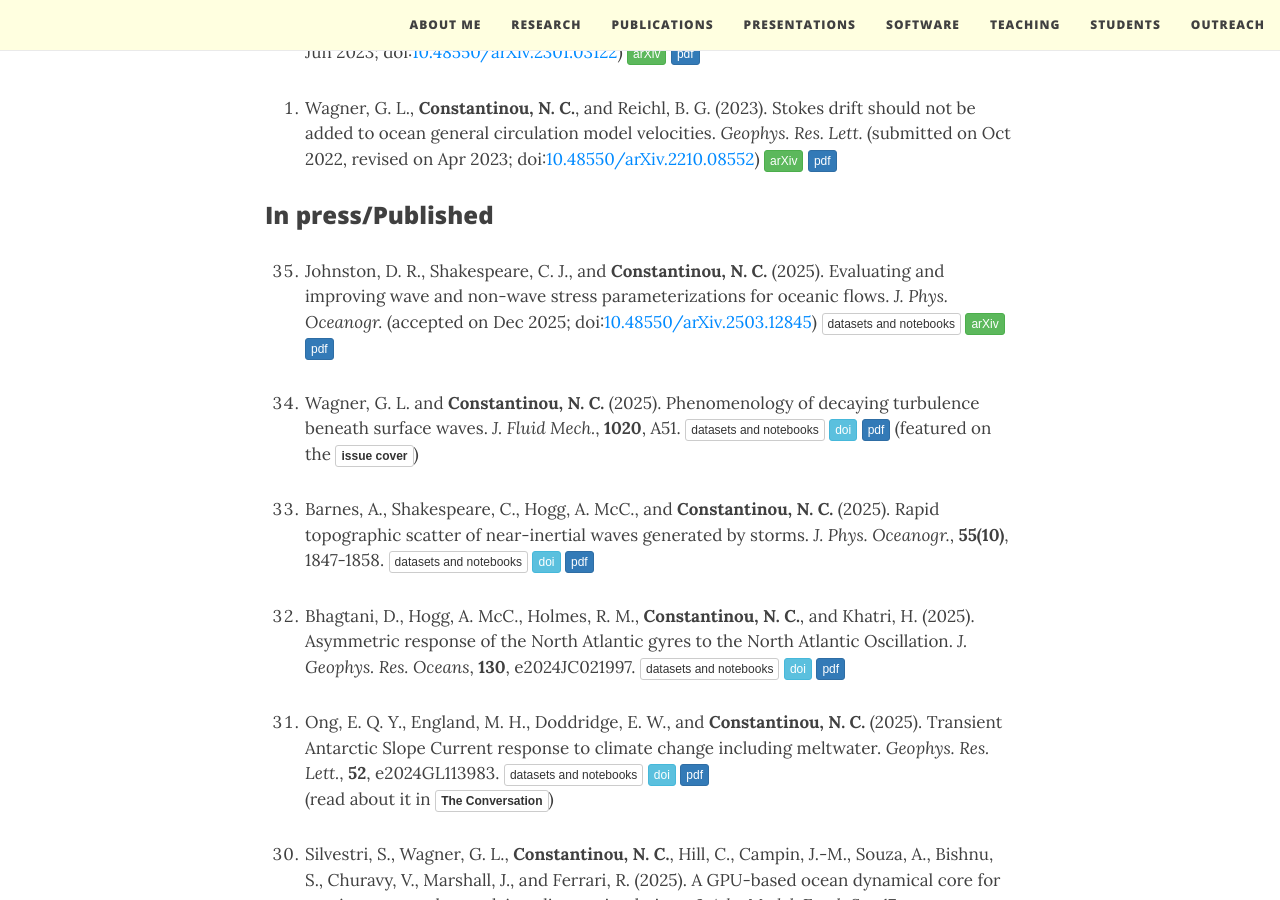
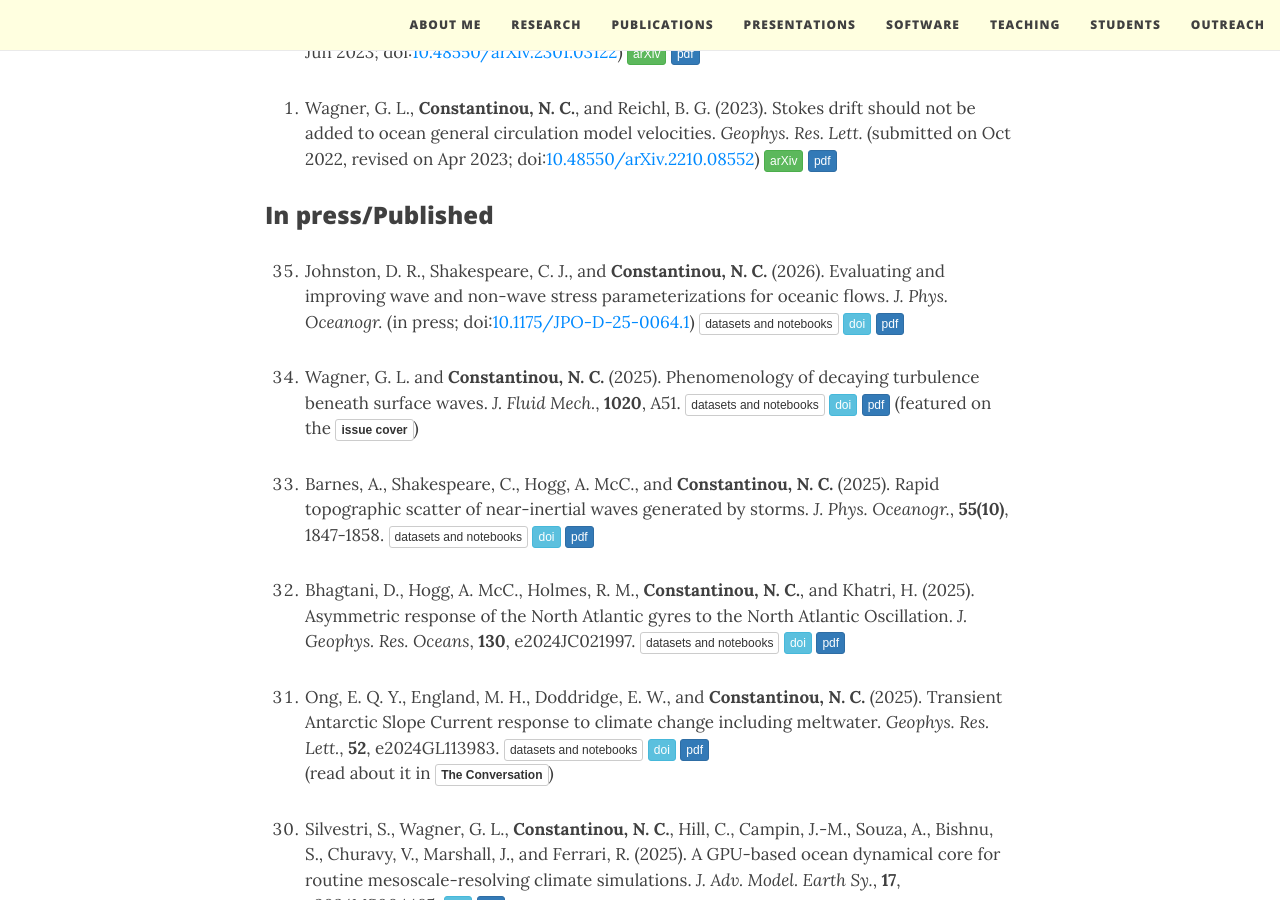
Before and after one commit to navidcy/navidcy.github.io, a Jekyll site: the page built from publications.md, in a window 1280 px wide and 900 px high, scrolled down 630 px. Built offline with Jekyll 4.4.1, drawn with Linux system fonts in a browser that asks for light colours; nearby versions of some CDN libraries; comment, search, counter and statistics services are not loaded.

Commit message:
add doi for internal-wave paper

```diff
--- a/publications.md
+++ b/publications.md
@@ -24,7 +24,7 @@ title: Publications
 
 ### In press/Published
 
-0. Johnston, D. R., Shakespeare, C. J., and **Constantinou, N. C.** (2025). Evaluating and improving wave and non-wave stress parameterizations for oceanic flows. _J. Phys. Oceanogr._ (accepted on Dec 2025; doi:[10.48550/arXiv.2503.12845](https://doi.org/10.48550/arXiv.2503.12845)) [<span class="btn btn-default btn-xs{{end}}" style="font-family:sans-serif;">datasets and notebooks</span>][internal-tide-parameterizations-repo] [<span class="btn btn-success btn-xs{{end}}" style="font-family:sans-serif;">arXiv</span>][arXiv:2503.12845]{:target="_blank"} [<span class="btn btn-primary btn-xs{{end}}" style="font-family:sans-serif;">pdf</span>][internal-tide-parameterizations]
+1. Johnston, D. R., Shakespeare, C. J., and **Constantinou, N. C.** (2026). Evaluating and improving wave and non-wave stress parameterizations for oceanic flows. _J. Phys. Oceanogr._ (in press; doi:[10.1175/JPO-D-25-0064.1](https://doi.org/10.1175/JPO-D-25-0064.1)) [<span class="btn btn-default btn-xs{{end}}" style="font-family:sans-serif;">datasets and notebooks</span>][internal-tide-parameterizations-repo] [<span class="btn btn-info btn-xs{{end}}" style="font-family:sans-serif;">doi</span>][internal-tide-parameterizations-doi]{:target="_blank"} [<span class="btn btn-primary btn-xs{{end}}" style="font-family:sans-serif;">pdf</span>][internal-tide-parameterizations]
 
 
 0. Wagner, G. L. and **Constantinou, N. C.** (2025). Phenomenology of decaying turbulence beneath surface waves. _J. Fluid Mech._, **1020**, A51. [<span class="btn btn-default btn-xs{{end}}" style="font-family:sans-serif;">datasets and notebooks</span>][betaplane-surface-waves-repo] [<span class="btn btn-info btn-xs{{end}}" style="font-family:sans-serif;">doi</span>][betaplane-surface-waves-doi]{:target="_blank"} [<span class="btn btn-primary btn-xs{{end}}" style="font-family:sans-serif;">pdf</span>][betaplane-surface-waves] <span align="right" class='altmetric-embed' data-badge-type="2" data-condensed="true" data-hide-less-than="2" data-doi="10.1017/jfm.2025.10649"></span>
@@ -263,6 +263,7 @@ Selection of press coverage: [<span class="btn btn-default btn-xs{{end}}" style=
 [wallturbulencebrief]: WallTurbulenceEnergyExtraction.pdf
 [wallturbulencebrief-url]: https://ctr.stanford.edu/annual-research-briefs-2018
 
+[internal-tide-parameterizations-doi]: https://doi.org/10.1175/JPO-D-25-0064.1
 [betaplane-surface-waves-doi]: https://doi.org/10.1017/jfm.2025.10649
 [topographic-NIWs-doi]: https://doi.org/10.1175/JPO-D-24-0240.1
 [gyres-NAO-doi]: https://doi.org/10.1029/2024JC021997
```
